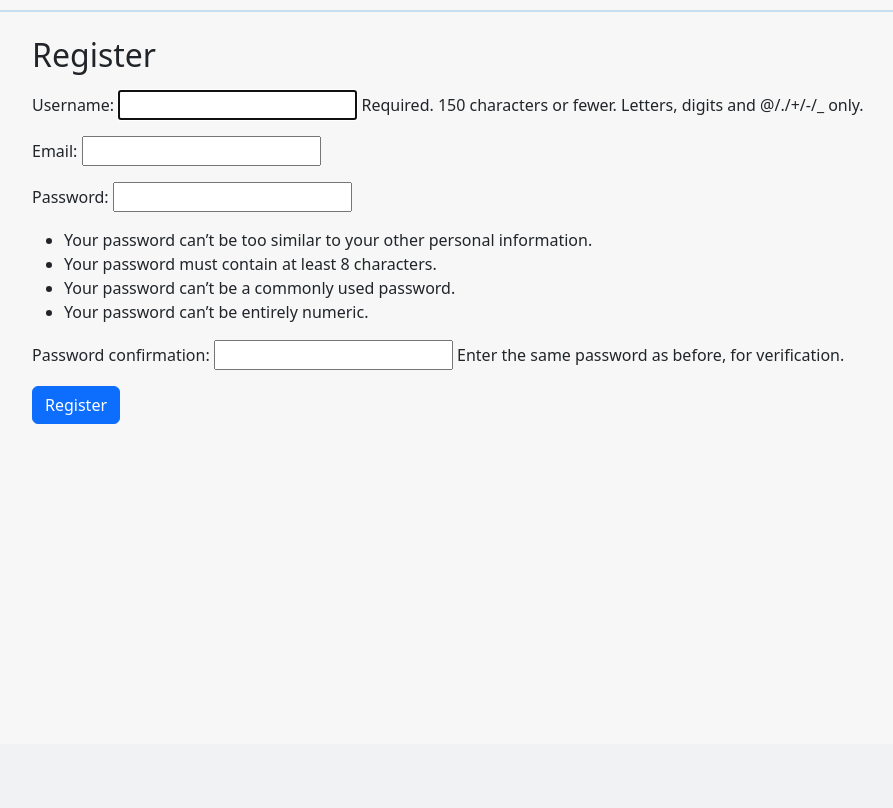
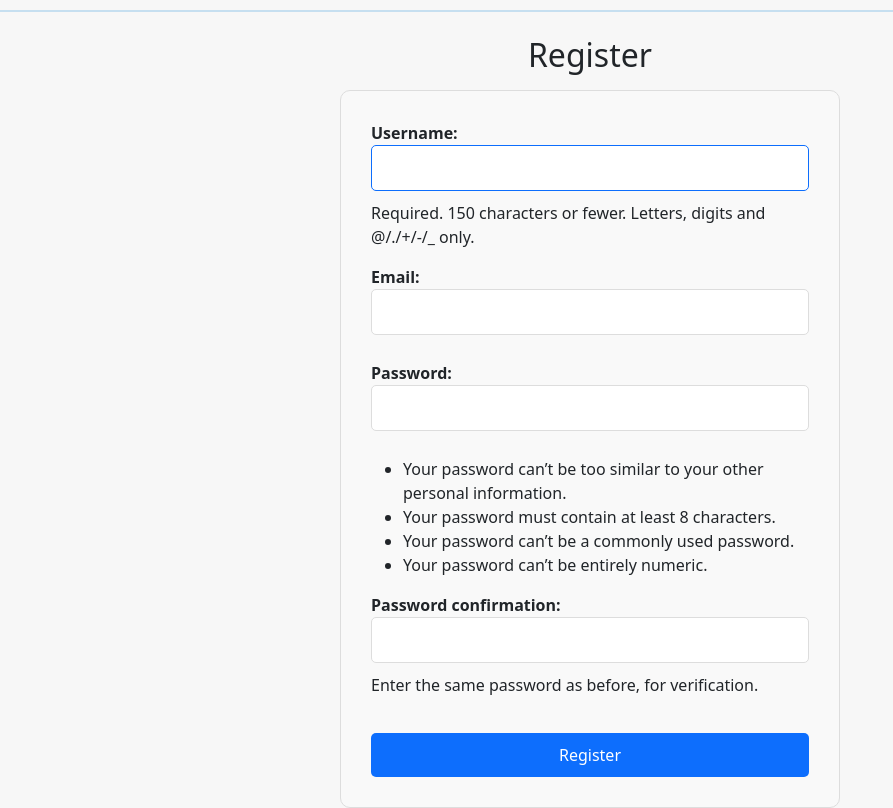
Before and after one commit to Yash-git2/echanneling, a Django app: page /register/ in a window 1280 px wide. Shown: the part 56-864 px from the top of the page, without its empty margins (50-943 px from the left). Before the commit the page ends 480 px from the top, so only its background shows below. Run offline with Django 5.2, Linux system fonts and the light colour scheme.

Commit message:
register page

```diff
--- a/templates/register.html
+++ b/templates/register.html
@@ -3,11 +3,87 @@
 {% block title %}Register{% endblock %}
 
 {% block content %}
-<h2>Register</h2>
+<h2 class="text-center">Register</h2>
 
-<form method="POST" class="mt-3">
-    {% csrf_token %}
-    {{ form.as_p }}
-    <button type="submit" class="btn btn-primary">Register</button>
-</form>
+<!-- Form Container -->
+<div class="container">
+    <form method="POST" class="mt-3 register-form">
+        {% csrf_token %}
+        {{ form.as_p }}
+
+        <button type="submit" class="btn btn-primary w-100">Register</button>
+    </form>
+</div>
+
+<!-- Inline CSS -->
+<style>
+    /* Register Form Container */
+    .register-form {
+        max-width: 500px;
+        margin: 0 auto;
+        padding: 30px;
+        border: 1px solid #ddd;
+        border-radius: 10px;
+        background-color: #f9f9f9;
+    }
+
+    /* Heading Styles */
+    .register-form h2 {
+        text-align: center;
+        margin-bottom: 20px;
+    }
+
+    /* Button Styles */
+    .register-form button {
+        padding: 10px;
+        font-size: 16px;
+        margin-top: 20px;
+        background-color: #0d6efd;
+        color: #fff;
+        border: none;
+        border-radius: 5px;
+        transition: background-color 0.3s;
+    }
+
+    .register-form button:hover {
+        background-color: #0056b3;
+    }
+
+    /* Form Field Styles */
+    .register-form .form-group {
+        margin-bottom: 15px;
+    }
+
+    .register-form label {
+        font-weight: bold;
+    }
+
+    .register-form input {
+        width: 100%;
+        padding: 10px;
+        border-radius: 5px;
+        border: 1px solid #ddd;
+        margin-bottom: 10px;
+    }
+
+    .register-form input:focus {
+        border-color: #0d6efd;
+        outline: none;
+    }
+
+    /* Form Instructions (Password Guidelines) */
+    .register-form .password-guidelines {
+        font-size: 12px;
+        color: #777;
+        margin-top: 10px;
+    }
+
+    /* Responsive Design for Smaller Screens */
+    @media (max-width: 576px) {
+        .register-form {
+            padding: 20px;
+            max-width: 90%;
+        }
+    }
+</style>
 {% endblock %}
```
Also changed, not shown: db.sqlite3.
